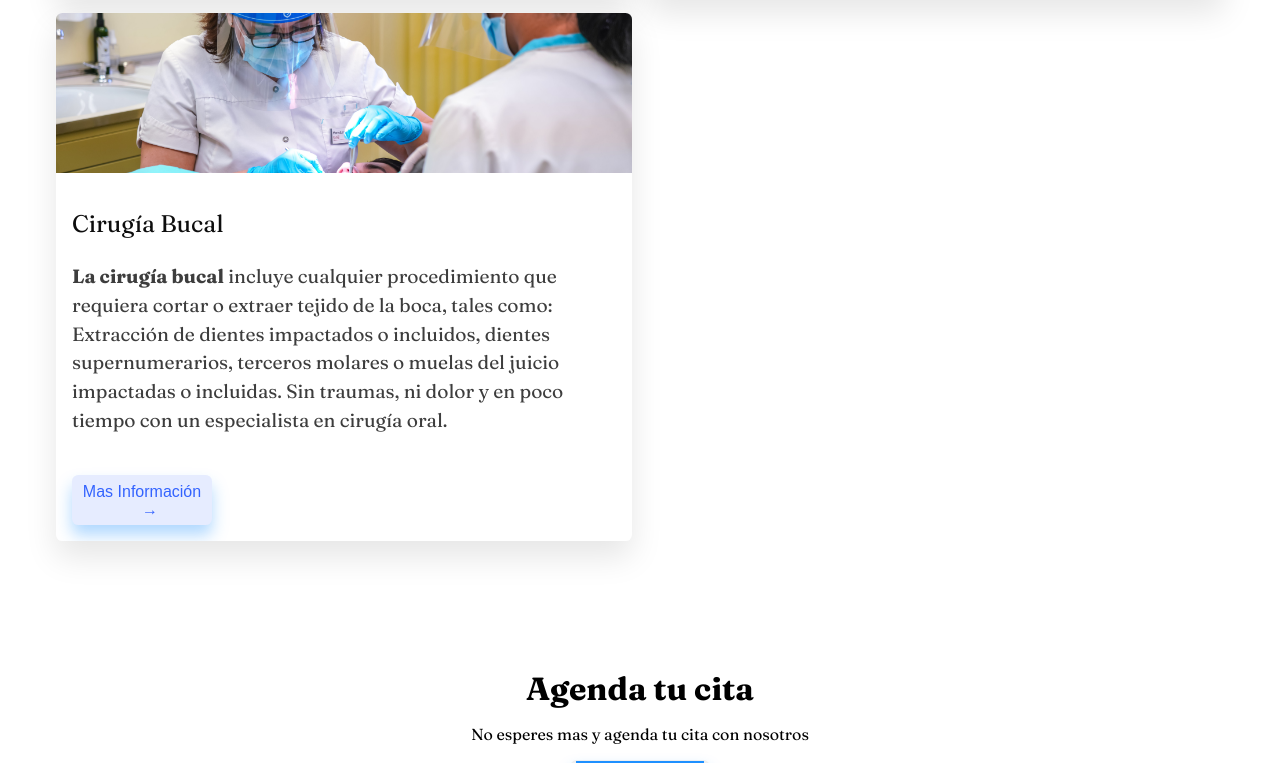
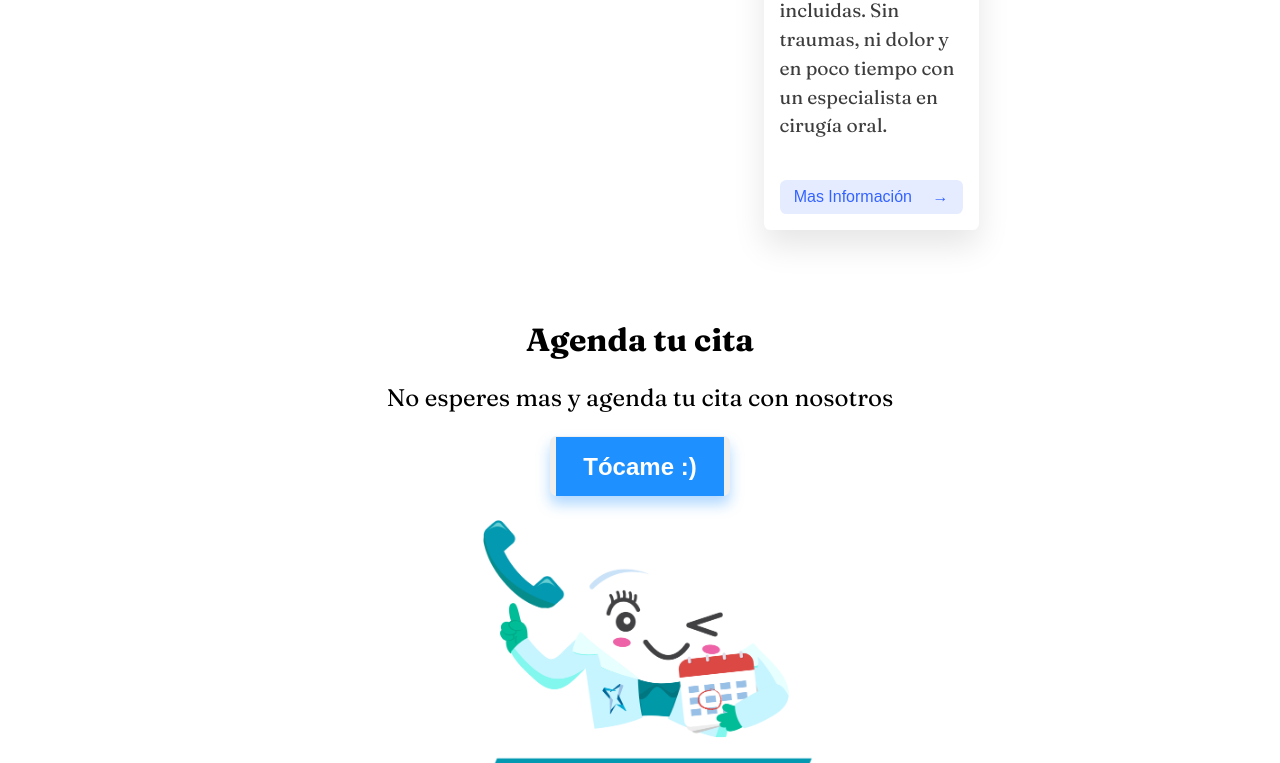
Before and after one commit to marinoveliz/dentilux, a plain HTML site: page index.html in a window 1280 px wide. Shown: the part 2037-2800 px from the top of the page. Drawn offline with Linux system fonts and the light colour scheme.

Commit message:
v2 mobile

```diff
--- a/css/desktop.css
+++ b/css/desktop.css
@@ -0,0 +1,101 @@
+@media screen and (min-width: 1024px) {
+  .main {
+    margin-left: auto;
+    margin-right: auto;
+    width: 70%;
+    height: auto;
+    background-color: white;
+
+  }
+
+  /* *****************HEADER************************ */
+
+
+  /***************INICIO************************ */
+
+  .inicio .texto-bienvenida {
+    margin-top: 3%;
+  }
+
+  .inicio_horario {
+    width: 50%;
+  }
+
+  /* ********************** Servicios ********************** */
+  .grid {
+    display: grid;
+    width: 100%;
+    grid-gap: 1rem;
+    grid-template-columns: repeat(3, 30%);
+    align-items: start;
+    justify-content: center;
+  }
+
+  /* ***********Cita************* */
+  .cita {
+    width: 80%;
+    display: flex;
+    flex-direction: column;
+    justify-content: center;
+    align-items: center;
+    margin-top: 10%;
+  }
+
+  .cita h3 {
+    font-size: 2rem;
+    margin: 0;
+  }
+
+  .agenda-tu-cita {
+    width: 70%;
+    display: flex;
+    justify-content: center;
+    margin-top: 1rem;
+  }
+
+  .agenda-tu-cita img {
+    width: 70%;
+    object-fit: contain;
+  }
+
+  .btn-cita {
+    max-width: 180px;
+    height: 60px;
+  }
+
+  .btn-cita div span {
+    display: flex;
+    align-items: center;
+    justify-content: center;
+    height: 60px;
+    padding: 0.75em 1.125em;
+  }
+
+  .btn-cita:hover div {
+    transform: translateY(-60px);
+  }
+
+  .btn-cita p {
+    font-size: 1.5rem;
+  }
+
+  /* *************Contacto **************************/
+  .contacto {
+    display: grid;
+    grid-template-columns: repeat(2, 1fr);
+    column-gap: 1rem;
+    width: 90%;
+    height: auto;
+  }
+
+
+  .formulario {
+    padding: 1rem;
+  }
+
+
+
+
+
+
+}
--- a/css/mobile.css
+++ b/css/mobile.css
@@ -1,6 +1,12 @@
-/* ***** FCustom properties ***** */
+/* ***** Custom properties ***** */
 :root {
+  --black-alpha-color: rgba(0, 0, 0, 0.5);
   --color-principal: #49a0b1;
+  --font: 'Fraunces', serif;
+  --gray-dark-color: #666;
+  --first-color: #907ad6;
+  --first-color: #907ad6;
+  --white-color: #fff;
 }
 
 /* ***** Reset ***** */
@@ -21,7 +27,7 @@ html {
 
 body {
   width: 100vw;
-  height: 100vh;
+  height: auto;
   margin: 0;
 
 }
@@ -30,6 +36,10 @@ body {
 a {
   text-decoration: none;
   color: black;
+}
+
+.titulo {
+  font-size: 2rem;
 }
 
 /* ************* Main ************ */
@@ -44,11 +54,12 @@ a {
 }
 
 /* *****************HEADER************************ */
-header {
+.cabecera {
   width: 100%;
   display: flex;
   flex-direction: column;
   align-items: center;
+  margin: 1rem;
 }
 
 .logo-container {
@@ -61,7 +72,7 @@ header {
 }
 
 .logo {
-  font-size: 2.5rem;
+  font-size: 2rem;
   margin: 0;
 }
 
@@ -70,8 +81,15 @@ hr {
   margin: 0;
 }
 
+/* .menu-container {
+  width: 76%;
+  opacity: 0;
+  visibility: hidden;
+  overflow-x: hidden;
+} */
 .menu-container {
-  width: 76%;
+  width: 0;
+  height: 0;
   opacity: 0;
   visibility: hidden;
   overflow-x: hidden;
@@ -79,7 +97,7 @@ hr {
 
 /* ********************** INICIO ********************* */
 .inicio {
-  width: 100%;
+  width: 80%;
   display: flex;
   flex-direction: column;
   align-items: center;
@@ -89,27 +107,27 @@ hr {
 }
 
 .inicio .texto-bienvenida {
-  width: 80%;
+  width: 100%;
+  margin: 1rem;
   font-size: 1.4rem;
-  margin: 0;
 }
 
 .slogan {
   font-family: sans-serif;
   font-size: 1rem;
+  margin: 0;
 }
 
 .texto-inicio {
-  width: 80%;
+  width: 100%;
   font-family: sans-serif;
-  font-size: 1rem;
-  margin-top: 10%;
+  margin-top: 1rem;
   line-height: 1.5rem;
   text-align: center;
 }
 
 .inicio_horario {
-  width: 80%;
+  width: 75%;
   height: auto;
   display: flex;
   flex-direction: column;
@@ -123,7 +141,6 @@ hr {
 .inicio_horario p {
   line-height: 2rem;
   margin-top: 0;
-  /* font-weight: bold; */
 }
 
 .inicio_horario img {
@@ -212,19 +229,15 @@ hr {
 
 /* ********************** Servicios ********************** */
 .servicios {
+  width: 80%;
   display: flex;
   flex-direction: column;
   align-items: center;
-  width: 100%;
-}
-
-.servicios h3 {
-  font-size: 2rem;
 }
 
 .grid {
   display: grid;
-  width: 80%;
+  width: 100%;
   grid-gap: 1rem;
   grid-template-columns: repeat(auto-fit, 1fr);
   align-items: start;
@@ -305,12 +318,16 @@ hr {
   flex-direction: column;
   justify-content: center;
   align-items: center;
-  margin-top: 10%;
+  margin-top: 1rem;
 }
 
 .cita h3 {
   font-size: 2rem;
   margin: 0;
+}
+
+.texto-cita {
+  font-size: 1.2rem;
 }
 
 .agenda-tu-cita {
@@ -325,8 +342,7 @@ hr {
   object-fit: contain;
 }
 
-/* From uiverse.io by @Sergestra */
-button {
+.btn-cita {
   outline: 0;
   border: 0;
   display: flex;
@@ -339,17 +355,11 @@ button {
   overflow: hidden;
 }
 
-button div {
-  transform: translateY(0px);
+.btn-cita div {
   width: 100%;
 }
 
-button,
-button div {
-  transition: 0.6s cubic-bezier(.16, 1, .3, 1);
-}
-
-button div span {
+.btn-cita div span {
   display: flex;
   align-items: center;
   justify-content: space-between;
@@ -357,29 +367,21 @@ button div span {
   padding: 0.75em 1.125em;
 }
 
-button div:nth-child(1) {
+.btn-cita div:nth-child(1) {
   background-color: #1e90ff;
 }
 
-button div:nth-child(2) {
-  background-color: #21dc62;
-}
-
-button:hover {
+.btn-cita:hover {
   box-shadow: 0 0.625em 1em 0 rgba(33, 220, 98, 0.35);
 }
 
-button:hover div {
-  transform: translateY(-50px);
-}
-
-button p {
+.btn-cita p {
   font-size: 17px;
   font-weight: bold;
   color: #ffffff;
 }
 
-button:active {
+.btn-cita:active {
   transform: scale(0.95);
 }
 
@@ -560,10 +562,10 @@ button:active {
 
 .footer {
   width: 100%;
-  margin-top: 10%;
   display: block;
+  margin-top: 1rem;
+  margin-bottom: 0;
   text-align: center;
-  margin-bottom: 0;
 }
 
 .footer .derechos {
--- a/css/tablet.css
+++ b/css/tablet.css
@@ -183,4 +183,35 @@
   .contact-form textarea {
     font-size: 1.2rem;
   }
+
+  /* ******Cita******* */
+  .cita .texto-cita {
+    font-size: 1.5rem;
+  }
+
+  .btn-cita {
+    max-width: 240px;
+    height: 90px;
+  }
+
+  .btn-cita div span {
+    display: flex;
+    align-items: center;
+    justify-content: center;
+    height: 90px;
+    padding: 0.75em 1.125em;
+  }
+
+  .btn-cita:hover div {
+    transform: translateY(-90px);
+  }
+
+  .btn-cita p {
+    font-size: 1.5rem;
+  }
+
+  /* ************Contacto***************** */
+  .separador {
+    font-size: 1.5rem;
+  }
 }
--- a/index.html
+++ b/index.html
@@ -16,9 +16,7 @@
 </head>
 
 <body>
-
   <main class="main">
-
     <header class="cabecera">
       <div class="logo-container">
         <h1 class="logo">Dentilux</h1>
@@ -38,7 +36,6 @@
     <section class="inicio" id="inicio">
       <h3 class="texto-bienvenida">Bienvenido a nuestra clínica dental</h3>
       <p class="slogan">Luce una sonrisa más brillante</p>
-
       <div class="carousel-wrapper">
         <div class="carousel-container">
           <div class="carousel">
@@ -48,7 +45,6 @@
           </div>
         </div>
       </div>
-
       <p class="texto-inicio">DentiLux abrió sus puertas y estamos listos para ayudarte en cualquier problema dental que
         tengas. Para separar
         cita,
@@ -71,7 +67,7 @@
       </div>
     </section>
     <section class="servicios" id="servicios">
-      <h3>Nuestros Servicios</h3>
+      <h3 class="titulo">Nuestros Servicios</h3>
       <div class="grid">
         <div class="grid__item">
           <div class="card"><img class="card__img" src="assets/protesis-dental.jpg" alt="Snowy Mountains">
@@ -111,20 +107,15 @@
     <!-- Cita -->
     <section class="cita">
       <h3>Agenda tu cita</h3>
-      <p>No esperes mas y agenda tu cita con nosotros</p>
-      <button>
+      <p class="texto-cita">No esperes mas y agenda tu cita con nosotros</p>
+      <button class="btn-cita">
         <div>
           <span>
-            <a href="https://api.whatsapp.com/message/WDYVM75VUR2NN1?autoload=1&app_absent=0">
+            <a href="https://api.whatsapp.com/message/WDYVM75VUR2NN1?autoload=1&app_absent=0" rel="noopener"
+              target="_blank">
               <p>Tócame :)</p>
-              <!-- <p>:)</p> -->
+
             </a>
-          </span>
-        </div>
-        <div>
-          <span>
-            <p>Gracias</p>
-            <p>:D</p>
           </span>
         </div>
       </button>
@@ -143,6 +134,12 @@
             Julio, Guayaquil, Ecuador
           </p>
         </div>
+        <div class="mapa">
+          <iframe
+            src="https://www.google.com/maps/embed?pb=!1m18!1m12!1m3!1d3986.754312559587!2d-79.89784378572024!3d-2.2456072380571053!2m3!1f0!2f0!3f0!3m2!1i1024!2i768!4f13.1!3m3!1m2!1s0x902d6f515c0dff7f%3A0xcfdcc5af0a92f009!2sDentiLux!5e0!3m2!1ses!2sec!4v1666975357128!5m2!1ses!2sec"
+            width="500" height="300" style="border:0;" allowfullscreen="" loading="lazy"
+            referrerpolicy="no-referrer-when-downgrade"></iframe>
+        </div>
         <div class="correo">
           <img class="logo-correo" src="assets/email.svg" alt="logo correo">
           <a class="texto-correo" href="mailto:dentilux@gmail.com">dentilx.ecu@gmail.com</a>
@@ -151,18 +148,11 @@
           <img class="logo-telefono" src="assets/whatsapp.svg" alt="logo whatsapp">
           <a class="texto-telefono"
             href="https://api.whatsapp.com/message/WDYVM75VUR2NN1?autoload=1&app_absent=0">0978666212</a>
-
-        </div>
-        <div class="mapa">
-          <iframe
-            src="https://www.google.com/maps/embed?pb=!1m18!1m12!1m3!1d3986.754312559587!2d-79.89784378572024!3d-2.2456072380571053!2m3!1f0!2f0!3f0!3m2!1i1024!2i768!4f13.1!3m3!1m2!1s0x902d6f515c0dff7f%3A0xcfdcc5af0a92f009!2sDentiLux!5e0!3m2!1ses!2sec!4v1666975357128!5m2!1ses!2sec"
-            width="500" height="300" style="border:0;" allowfullscreen="" loading="lazy"
-            referrerpolicy="no-referrer-when-downgrade"></iframe>
         </div>
       </div>
+      <div class="formulario">
         <!-- Separador de formulario -->
         <p class="separador">O también puedes dejarnos tus comentarios ...</p>
-      <div class="formulario">
         <form class="contact-form">
           <input id="input-name" type="text" name="name" placeholder="Ingresa tu nombre *"
             title="El campo nombre solo acepta letras y espacios en blanco" pattern="^[A-Za-zÑñÁáÉéÍíÓóÚúÜü\s]+$"
@@ -175,6 +165,8 @@
           </div>
           <input class="btn" type="submit" value="Enviar Mensaje">
         </form>
+      </div>
+    </section>
     <article id="gracias" class="modal">
       <div class="modal-content">
         <article class="contact-form-response">
@@ -194,8 +186,6 @@
         </article>
       </div>
     </article>
-      </div>
-    </section>
     <!-- fin contacto -->
 
     <!-- footer -->
```
Lines whose indentation alone changed are shown as unchanged.
